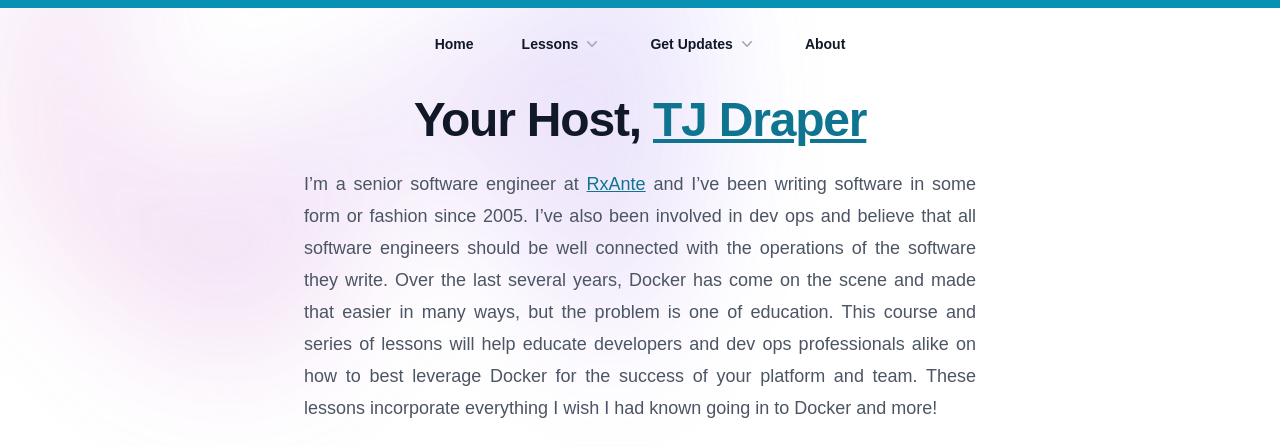
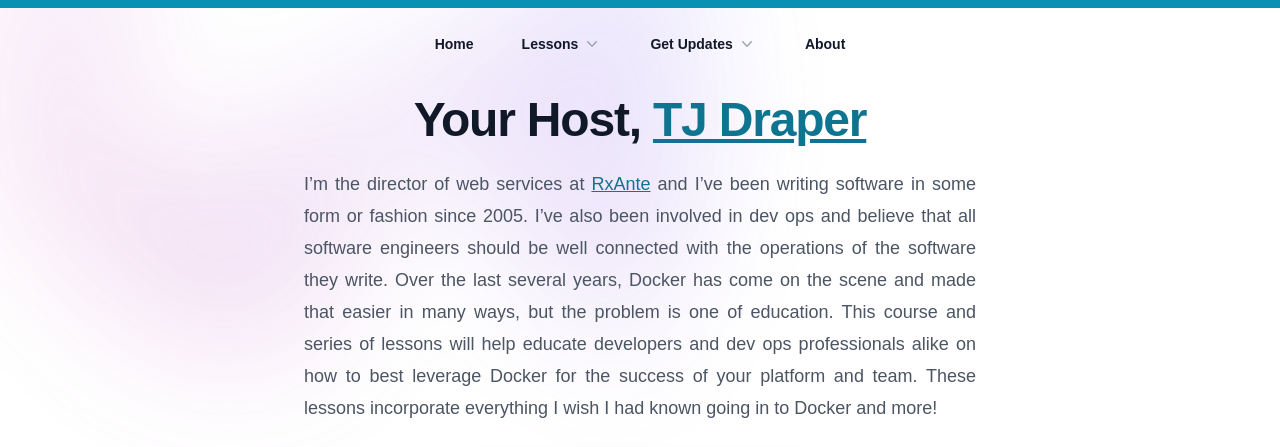
Before and after one commit to buzzingpixel/blueoceandocker.com, a Next.js app in the folder web/: page /about in a window 1280 px wide. Shown: the top 447 px of the page. Built offline with nearby package versions, Linux system fonts and the light colour scheme; a web font is replaced by a local one.

Commit message:
Update the about page

```diff
--- a/web/app/about/page.tsx
+++ b/web/app/about/page.tsx
@@ -16,14 +16,14 @@ const Page = () => (
                                 Your Host,
                                 {' '}
                                 <a
-                                    href="https://buzzingpixel.com"
+                                    href="https://tjdraper.com"
                                     className="text-cyan-700 hover:text-cyan-500 underline"
                                 >
                                     TJ Draper
                                 </a>
                             </h1>
                             <p className="mt-6 text-lg leading-8 text-gray-600 text-justify">
-                                I&rsquo;m a senior software engineer at
+                                I&rsquo;m the director of web services at
                                 {' '}
                                 <a href="https://www.rxante.com" className="text-cyan-700 hover:text-cyan-500 underline">RxAnte</a>
                                 {' '}
```
